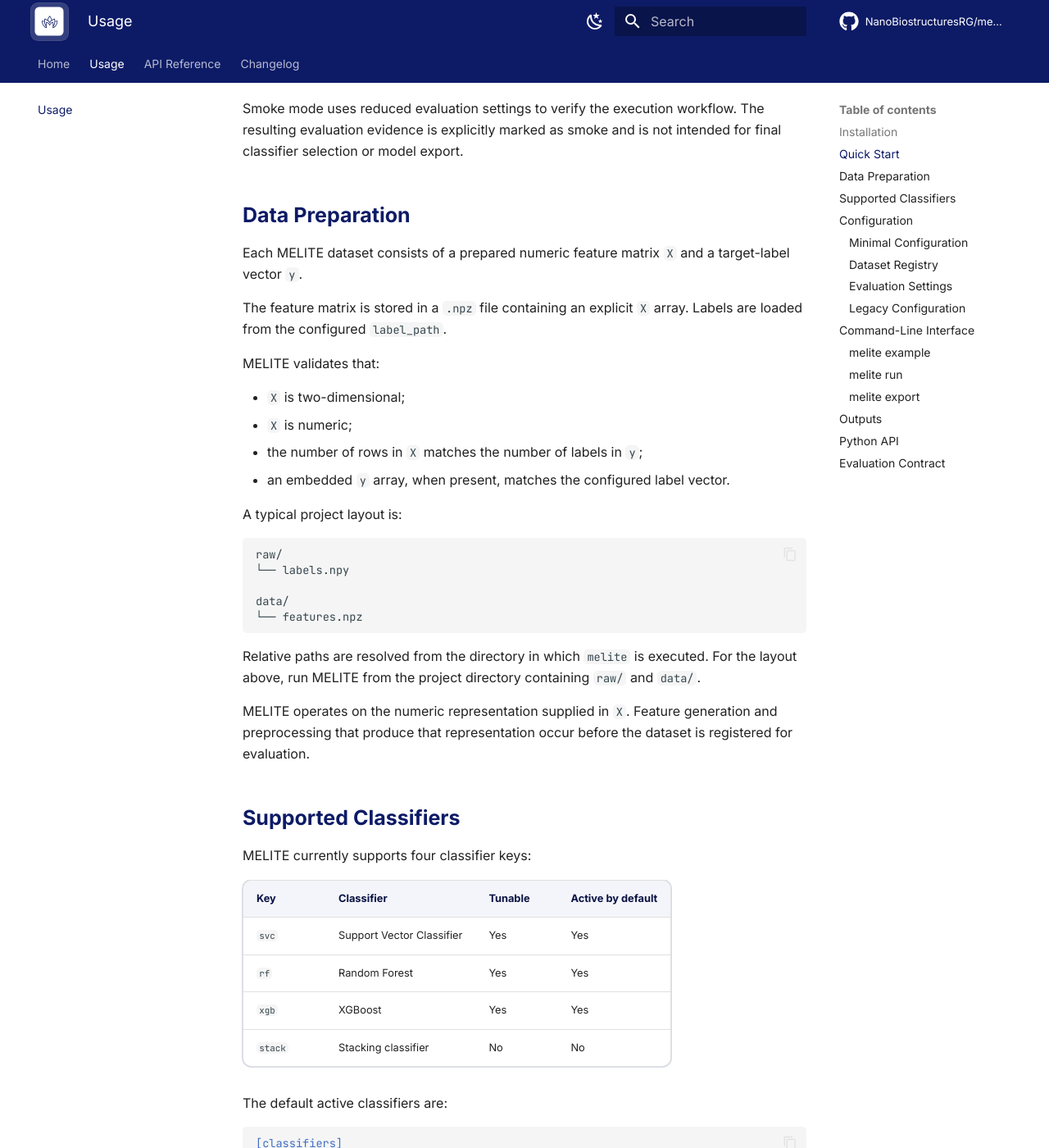
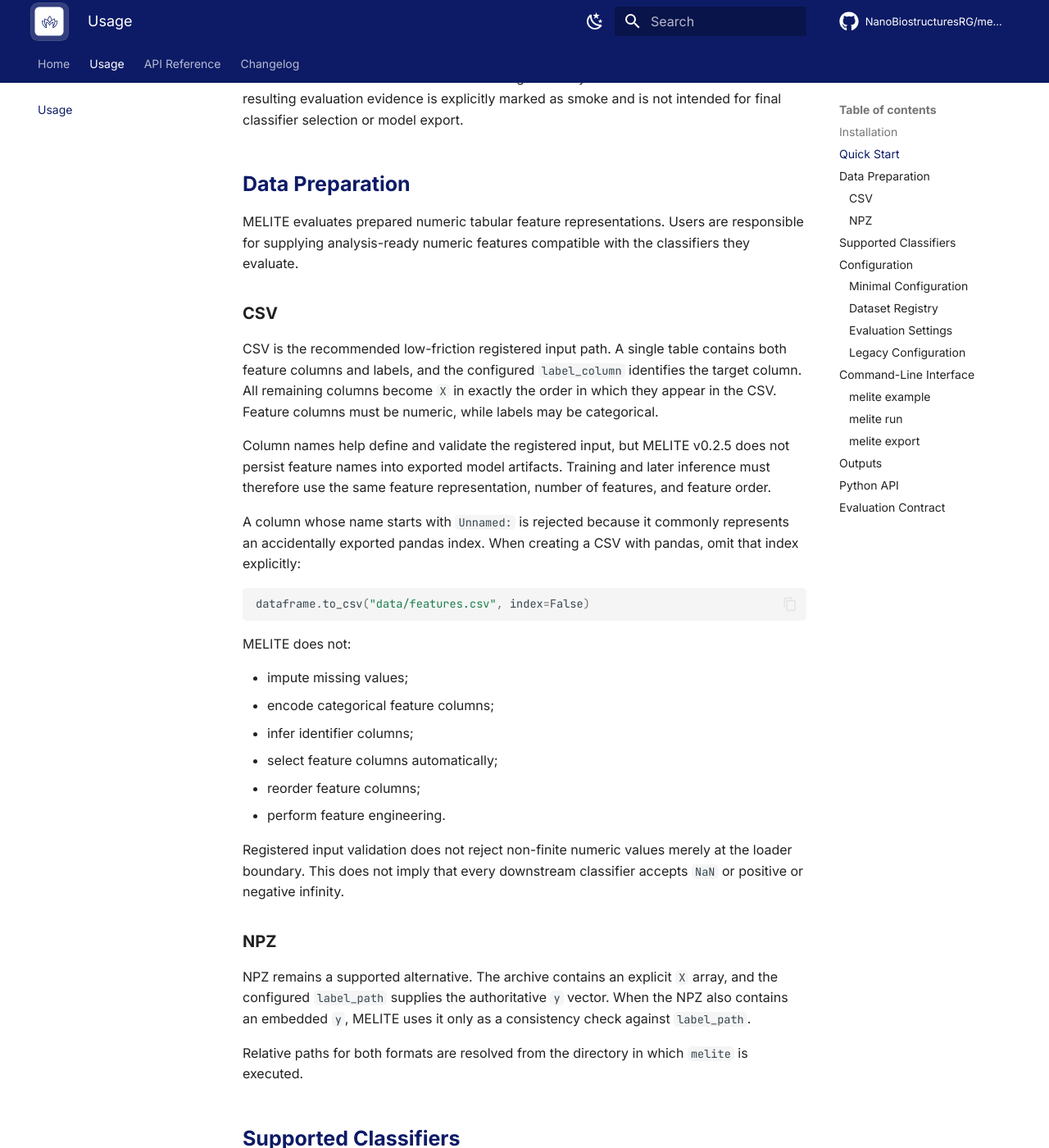
Before and after one commit to NanoBiostructuresRG/melite, an MkDocs documentation site: the page built from docs/usage.md, in a window 1280 px wide and 1400 px high, scrolled down 1021 px. Shown: the whole window at 82% size. Built offline with MkDocs 1.6.1 and Material for MkDocs 9.7.7, drawn with Linux system fonts in a browser that asks for light colours; comment, search, counter and statistics services are not loaded; some of the changed text lies outside the part shown.

Commit message:
feat: make CSV the canonical public example

````diff
--- a/docs/usage.md
+++ b/docs/usage.md
@@ -16,8 +16,9 @@ melite --version
 
 ## Quick Start
 
-MELITE includes a bundled synthetic example for verifying the installed
-workflow without cloning the repository or preparing input files.
+MELITE includes a bundled synthetic numeric CSV dataset and example
+configuration for verifying the installed workflow without cloning the
+repository or preparing input files.
 
 Create the example project in the current directory:
 
@@ -30,10 +31,8 @@ This creates:
 ```text
 melite_example/
 ├── config.toml
-├── data/
-│   └── sample_tabular.npz
-└── raw/
-    └── labels.npy
+└── data/
+    └── sample_tabular.csv
 ```
 
 The bundled configuration uses paths rooted at `melite_example/`. Run the
@@ -54,36 +53,53 @@ intended for final classifier selection or model export.
 
 ## Data Preparation
 
-Each MELITE dataset consists of a prepared numeric feature matrix `X` and a
-target-label vector `y`.
+MELITE evaluates prepared numeric tabular feature representations. Users are
+responsible for supplying analysis-ready numeric features compatible with the
+classifiers they evaluate.
 
-The feature matrix is stored in a `.npz` file containing an explicit `X` array.
-Labels are loaded from the configured `label_path`.
+### CSV
 
-MELITE validates that:
+CSV is the recommended low-friction registered input path. A single table
+contains both feature columns and labels, and the configured `label_column`
+identifies the target column. All remaining columns become `X` in exactly the
+order in which they appear in the CSV. Feature columns must be numeric, while
+labels may be categorical.
 
-- `X` is two-dimensional;
-- `X` is numeric;
-- the number of rows in `X` matches the number of labels in `y`;
-- an embedded `y` array, when present, matches the configured label vector.
+Column names help define and validate the registered input, but MELITE v0.2.5
+does not persist feature names into exported model artifacts. Training and
+later inference must therefore use the same feature representation, number of
+features, and feature order.
 
-A typical project layout is:
+A column whose name starts with `Unnamed:` is rejected because it commonly
+represents an accidentally exported pandas index. When creating a CSV with
+pandas, omit that index explicitly:
 
-```text
-raw/
-└── labels.npy
-
-data/
-└── features.npz
+```python
+dataframe.to_csv("data/features.csv", index=False)
 ```
 
-Relative paths are resolved from the directory in which `melite` is executed.
-For the layout above, run MELITE from the project directory containing `raw/`
-and `data/`.
+MELITE does not:
 
-MELITE operates on the numeric representation supplied in `X`. Feature
-generation and preprocessing that produce that representation occur before the
-dataset is registered for evaluation.
+- impute missing values;
+- encode categorical feature columns;
+- infer identifier columns;
+- select feature columns automatically;
+- reorder feature columns;
+- perform feature engineering.
+
+Registered input validation does not reject non-finite numeric values merely
+at the loader boundary. This does not imply that every downstream classifier
+accepts `NaN` or positive or negative infinity.
+
+### NPZ
+
+NPZ remains a supported alternative. The archive contains an explicit `X`
+array, and the configured `label_path` supplies the authoritative `y` vector.
+When the NPZ also contains an embedded `y`, MELITE uses it only as a
+consistency check against `label_path`.
+
+Relative paths for both formats are resolved from the directory in which
+`melite` is executed.
 
 ## Supported Classifiers
 
@@ -128,6 +144,12 @@ Relative dataset, label, and output paths are resolved from the working
 directory in which `melite` is executed, not from the location of the TOML
 file.
 
+For modern registered datasets, the actual dataset file is determined by
+`[datasets.*].path`. `[paths].input` remains part of MELITE's historical path
+contract and is not used to locate a registered CSV dataset. The bundled CSV
+example deliberately points both `input` and `dataset` to
+`melite_example/data/` so it does not create an unused `raw/` directory.
+
 ### Minimal Configuration
 
 A minimal dataset configuration can be written as:
@@ -137,8 +159,8 @@ A minimal dataset configuration can be written as:
 output = "output/"
 
 [datasets.tabular_a]
-path = "data/features.npz"
-label_path = "raw/labels.npy"
+path = "data/features.csv"
+label_column = "label"
 description = "Prepared numeric feature matrix."
 
 [classifiers]
@@ -156,10 +178,43 @@ melite run --config my_config.toml
 Each numeric feature matrix is registered under a user-defined
 `[datasets.<dataset_id>]` entry.
 
-Required fields:
+CSV example:
 
-- `path` — path to the `.npz` file containing `X`;
-- `label_path` — path to the target-label array.
+```toml
+[datasets.my_dataset]
+path = "data/my_dataset.csv"
+label_column = "label"
+family = "tabular"
+```
+
+For CSV, `path` and `label_column` are required, and `label_path` is forbidden.
+All columns except `label_column` become `X` in their existing column order.
+
+NPZ example:
+
+```toml
+[datasets.my_dataset]
+path = "data/my_dataset.npz"
+label_path = "raw/labels.npy"
+family = "descriptors"
+```
+
+For NPZ, `path` and `label_path` are required, and `label_column` is forbidden.
+Specifying both label fields is invalid. The supported registered extensions
+are exactly `.csv` and `.npz`, matched case-insensitively.
+
+The accepted fields inside each `[datasets.*]` entry are exactly:
+
+- `path`;
+- `label_path`;
+- `label_column`;
+- `family`;
+- `method`;
+- `variant`;
+- `level`;
+- `description`.
+
+Unknown fields are rejected rather than silently ignored.
 
 Optional metadata fields:
 
@@ -169,14 +224,19 @@ Optional metadata fields:
 - `level`;
 - `description`.
 
-These metadata fields are preserved for reporting and traceability. They do not
-trigger dataset-specific execution logic.
+These metadata fields are preserved primarily for reporting and traceability. Legacy dimensionality metadata may also be interpreted to preserve historical `reduction_type` compatibility.
+Do not invent a semantic value merely
+to populate optional metadata.
 
 The `family` field describes the feature representation as dataset metadata. It
 is unrelated to the classifier selected or evaluated by MELITE.
 
 Each `dataset_id` identifies one concrete numeric feature matrix evaluated as an
 independent dataset.
+
+For CSV, MELITE v0.2.5 does not persist feature names into exported model
+artifacts. Training and later inference must use the same feature
+representation and feature order.
 
 ### Evaluation Settings
 
@@ -268,8 +328,15 @@ Create the bundled example project in the current directory:
 melite example
 ```
 
-The command creates `./melite_example/` with the example configuration, feature
-matrix, and labels.
+The command creates `./melite_example/` with a synthetic numeric CSV dataset
+and example configuration:
+
+```text
+melite_example/config.toml
+melite_example/data/sample_tabular.csv
+```
+
+The `output/` directory is created only when MELITE executes the workflow.
 
 The generated `config.toml` assumes that MELITE is executed from the directory
 containing `melite_example/`.
--- a/pyproject.toml
+++ b/pyproject.toml
@@ -21,9 +21,8 @@ keywords = [
     "tabular data",
     "classifier selection",
     "cross-validation",
+    "csv",
     "inference",
-    "PCA",
-    "UMAP",
     "scikit-learn",
     "xgboost",
 ]
@@ -95,6 +94,8 @@ exclude = [
     "/dist",
     "/docs",
     "/mkdocs.yml",
+    # Leading "/" is intentional: exclude repository-root runtime directories,
+    # not packaged resources such as melite/_example_assets/data/.
     "/data",
     "/raw",
     "/output",
````
Also changed, not shown: CHANGELOG.md (+8 -0 lines), README.md (+3 -3 lines), 6 other files.
